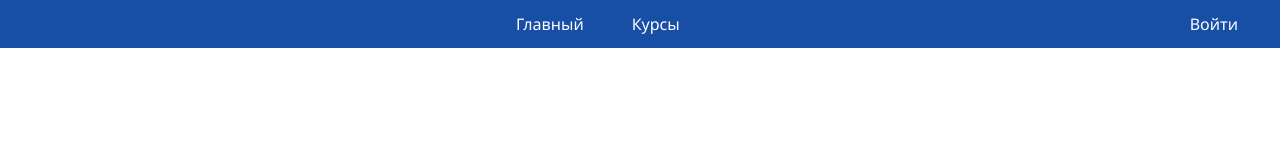
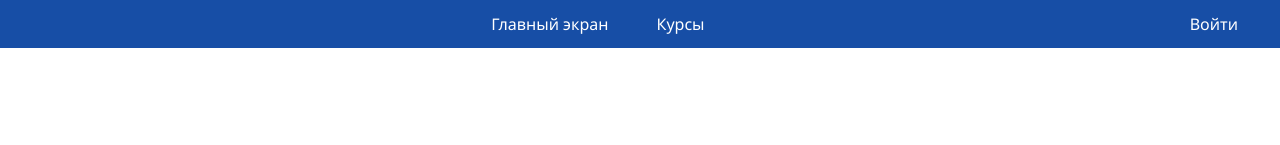
Before and after one commit to ErsulZh/1, a plain HTML site: page stud/students/index.html in a window 1280 px wide. Shown: the top 145 px of the page. Drawn offline with Linux system fonts and the light colour scheme.

Commit message:
new commit 2

```diff
--- a/stud/students/index.html
+++ b/stud/students/index.html
@@ -9,7 +9,7 @@
 <body>
     <div class="topnav">
         <div class="topnav-center">
-            <button class="nav-btn" id="mainBtn">Главный</button>
+            <button class="nav-btn" id="mainBtn">Главный экран</button>
             <button class="nav-btn" id="coursesBtn">Курсы</button>
         </div>
         <div id="profileArea"></div>
```
